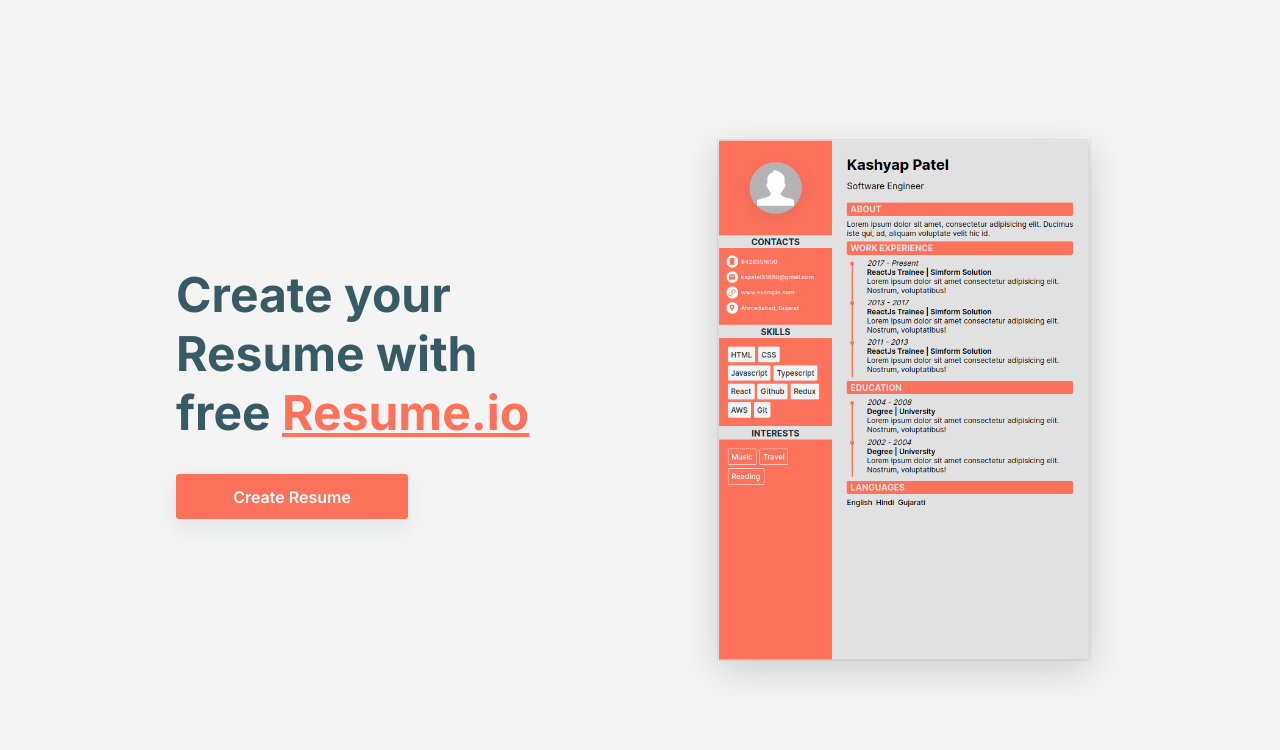
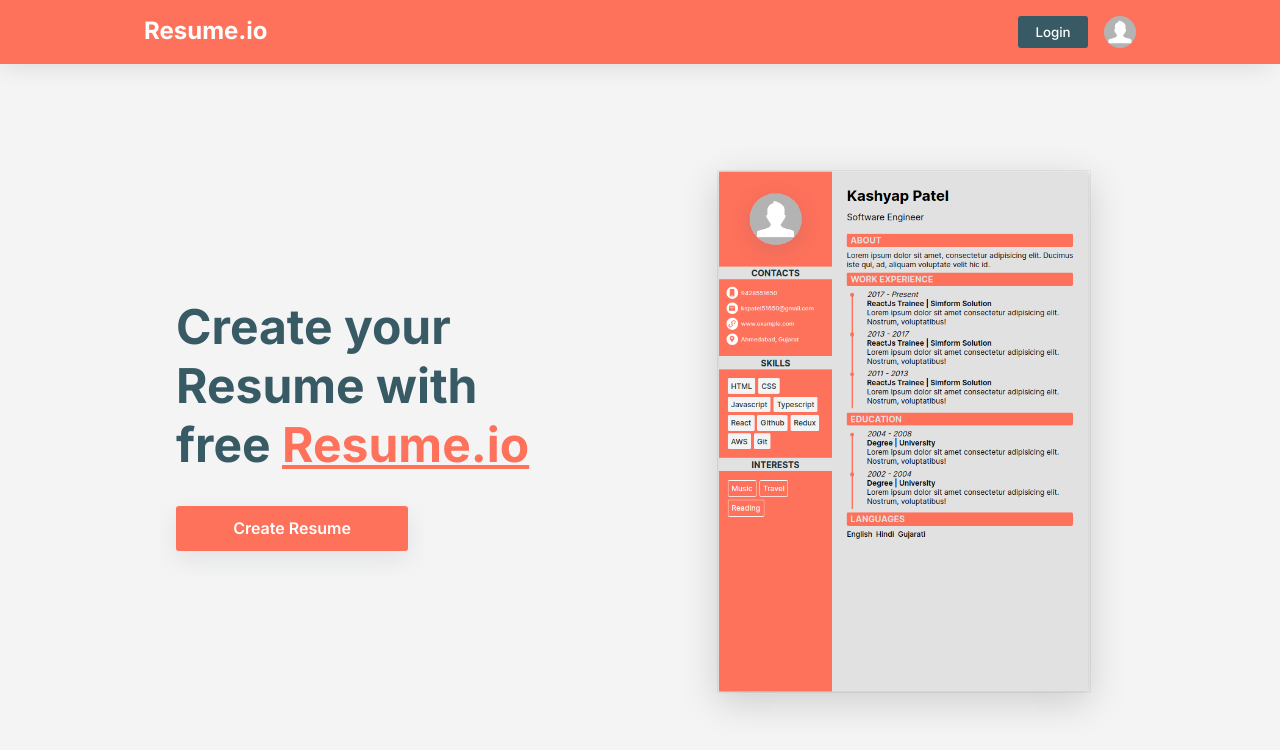
Before and after one commit to Kashyap2701/Resume_Builder, a React (Vite) app: page / in a window 1280 px wide. Shown: the top 750 px of the page. Built offline with nearby package versions, Linux system fonts and the light colour scheme; a web font is replaced by a local one.

Commit message:
Add navbar UI

```diff
--- /dev/null
+++ b/src/Components/Avatar.tsx
@@ -0,0 +1,28 @@
+import React from "react";
+import styled from "styled-components";
+import noprofile from "../Assets/no-profile.png";
+
+type AvatarProps = {
+  size: string;
+  src?: string;
+  classname?: string;
+};
+
+const Avatar = ({ size, src = noprofile, classname }: AvatarProps) => {
+  const ProfilePhoto = styled.div`
+    width: ${size};
+    height: ${size};
+    img {
+      object-fit: "cover";
+      border-radius: 50%;
+    }
+  `;
+
+  return (
+    <ProfilePhoto className={classname}>
+      <img src={src} alt="profile-photo" />
+    </ProfilePhoto>
+  );
+};
+
+export default Avatar;
--- /dev/null
+++ b/src/Components/Navbar/Navbar.module.css
@@ -0,0 +1,63 @@
+.container {
+  width: 100%;
+  background-color: var(--primary-color);
+  position: sticky;
+  top: 0;
+  box-shadow: rgba(0, 0, 0, 0.1) -4px 9px 25px -6px;
+}
+
+.navbar-container {
+  display: flex;
+  max-width: 1024px;
+  margin: 0 auto;
+  padding: 1rem;
+  justify-content: space-between;
+}
+
+.navbar-left-section h2 {
+  color: var(--text-color-white);
+}
+
+.navbar-right-section > ul {
+  display: flex;
+  flex-direction: row;
+}
+
+.navbar-right-section > ul > li {
+  margin-left: 1rem;
+  position: relative;
+}
+
+.icon {
+  cursor: pointer;
+}
+
+.dropdown {
+}
+
+.dropdown:hover .dropdown-items {
+  display: flex;
+}
+
+.dropdown-items {
+  display: none;
+  color: var(--text-color-white);
+  background-color: var(--dark-color);
+  flex-direction: column;
+  position: absolute;
+  right: 0;
+  top: 40px;
+  width: 120px;
+  border-radius: 3px;
+  box-shadow: rgba(17, 17, 26, 0.05) 0px 4px 16px,
+    rgba(17, 17, 26, 0.05) 0px 8px 32px;
+}
+
+.dropdown-item {
+  padding: 0.5rem;
+  cursor: pointer;
+}
+.dropdown-item:hover {
+  color: black;
+  background-color: var(--extra-light-color);
+}
--- /dev/null
+++ b/src/Components/Navbar/Navbar.tsx
@@ -0,0 +1,39 @@
+import React from "react";
+import { Link } from "react-router-dom";
+import Avatar from "../Avatar";
+import style from "./Navbar.module.css";
+
+const Navbar = () => {
+  return (
+    <div className={style["container"]}>
+      <div className={style["navbar-container"]}>
+        <div className={style["navbar-left-section"]}>
+          <h2>Resume.io</h2>
+        </div>
+        <div className={style["navbar-right-section"]}>
+          <ul>
+            <li>
+              <button className="secondary-button">Login</button>
+            </li>
+            <li className={style["dropdown"]}>
+              <Avatar size="2rem" classname={style["icon"]} />
+              <ul className={style["dropdown-items"]}>
+                <Link to="/edit-profile" className={style["dropdown-item"]}>
+                  Edit Profile
+                </Link>
+                <Link to="/my-resumes" className={style["dropdown-item"]}>
+                  My Resumes
+                </Link>
+                <Link to="/login" className={style["dropdown-item"]}>
+                  Logout
+                </Link>
+              </ul>
+            </li>
+          </ul>
+        </div>
+      </div>
+    </div>
+  );
+};
+
+export default Navbar;
--- a/src/Pages/Home/Home.module.css
+++ b/src/Pages/Home/Home.module.css
@@ -1,6 +1,6 @@
 .container {
   width: 100%;
-  min-height: 100vh;
+  min-height: calc(100vh - 64.35px);
   background-color: var(--extra-light-color);
   display: flex;
   align-items: center;
--- a/src/Pages/Home/Home.tsx
+++ b/src/Pages/Home/Home.tsx
@@ -1,14 +1,17 @@
 import React from "react";
 import style from "./Home.module.css";
 import resume from "../../Assets/resume.png";
+import Navbar from "../../Components/Navbar/Navbar";
 
 const Home = () => {
   return (
+    <>
+      <Navbar />
       <div className={style["container"]}>
         <div className={style["leading-container"]}>
           <div className={style["leading-action-container"]}>
             <h1>
-            Create your Resume with free <span>Resume.io</span>{" "}
+              Create your Resume with free <span>Resume.io</span>
             </h1>
             <button className="primary-button">Create Resume</button>
           </div>
@@ -17,6 +20,7 @@
           </div>
         </div>
       </div>
+    </>
   );
 };
 
```
Lines whose indentation alone changed are shown as unchanged.
